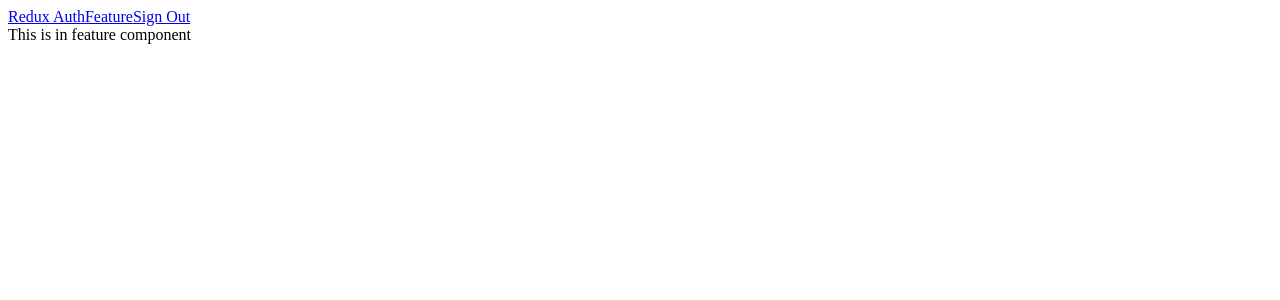
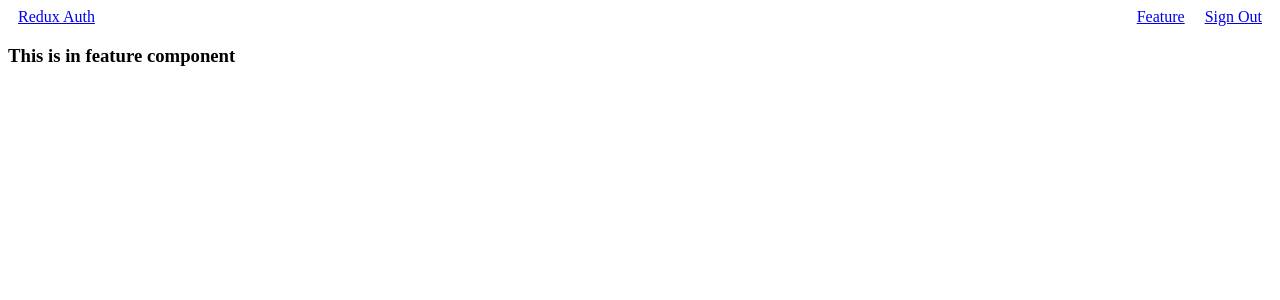
Before and after one commit to chaudharychandan/Token-Based-Authentication-React-Redux-App, a React (Create React App) app: page /feature in a window 1280 px wide. Shown: the top 300 px of the page. Built offline with nearby package versions, Linux system fonts and the light colour scheme; sample sign-in values are in the browser's storage.

Commit message:
Change welcome to class component Apply some styles to header component

```diff
--- a/src/components/Feature.js
+++ b/src/components/Feature.js
@@ -4,7 +4,7 @@ import requireAuth from 'components/requireAuth';
 class Feature extends Component {
   render() {
     return (
-      <div>This is in feature component</div>
+      <h3>This is in feature component</h3>
     );
   }
 };
--- /dev/null
+++ b/src/components/Header.css
@@ -0,0 +1,8 @@
+.header {
+  display: flex;
+  justify-content: space-between;
+}
+
+.header a {
+  margin: 0 10px;
+}
--- a/src/components/Header.js
+++ b/src/components/Header.js
@@ -1,29 +1,31 @@
-import React, { Component, Fragment } from 'react';
+import React, { Component } from 'react';
 import { Link } from 'react-router-dom';
 import { connect } from 'react-redux';
+
+import 'components/Header.css';
 
 class Header extends Component {
   renderLinks = () => {
     if (this.props.authenticated) {
       return (
-        <Fragment>
+        <div>
           <Link to="/feature">Feature</Link>
           <Link to="/signout">Sign Out</Link>
-        </Fragment>
+        </div>
       );
     } else {
       return (
-        <Fragment>
+        <div>
           <Link to="/signup">Sign Up</Link>
           <Link to="/signin">Sign In</Link>
-        </Fragment>
+        </div>
       );
     }
   }
 
   render() {
     return (
-      <div>
+      <div className="header">
         <Link to="/">Redux Auth</Link>
         {this.renderLinks()}
       </div>
--- a/src/components/Welcome.js
+++ b/src/components/Welcome.js
@@ -1,5 +1,18 @@
-import React from 'react';
+import React, { Component } from 'react';
+import { connect } from 'react-redux';
 
-export default () => {
-  return <h3>Welcome! Sign up or sign in!</h3>
-};
+class Welcome extends Component {
+  render() {
+    if (this.props.authenticated) {
+      return <h3>Welcome to React App!</h3>
+    } else {
+      return <h3>Welcome! Sign up or sign in!</h3>
+    }
+  }
+}
+
+const mapStateToProps = ({ auth: { authenticated } }) => ({
+  authenticated
+});
+
+export default connect(mapStateToProps)(Welcome);
```
